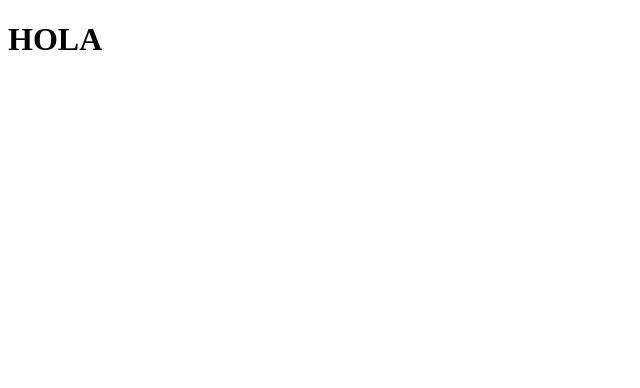
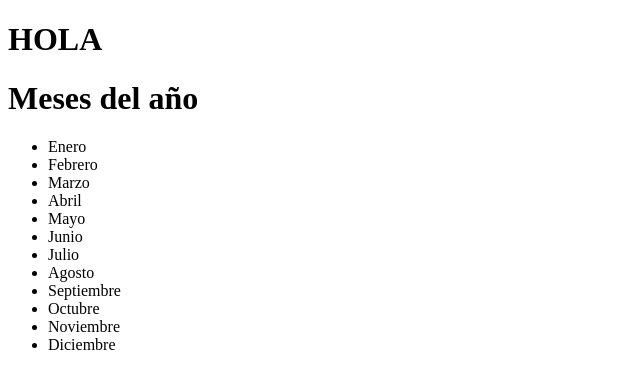
Before and after one commit to jfarfannet/demo-arq-sw, a plain HTML site: page index.html in a window 1280 px wide. Shown: the whole page, without its empty margins (0-640 px from the left). Drawn offline with Linux system fonts and the light colour scheme.

Commit message:
meses del año

```diff
--- a/index.html
+++ b/index.html
@@ -7,5 +7,21 @@
 </head>
 <body>
     <h1>HOLA</h1>
+
+    <h1>Meses del año</h1>
+    <ul>
+        <li>Enero</li>
+        <li>Febrero</li>
+        <li>Marzo</li>
+        <li>Abril</li>
+        <li>Mayo</li>
+        <li>Junio</li>
+        <li>Julio</li>
+        <li>Agosto</li>
+        <li>Septiembre</li>
+        <li>Octubre</li>
+        <li>Noviembre</li>
+        <li>Diciembre</li>
+    <ul></ul>
 </body>
 </html>
```
